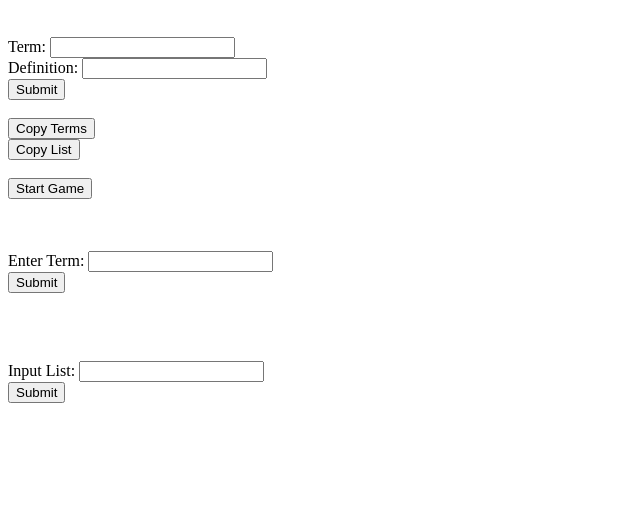
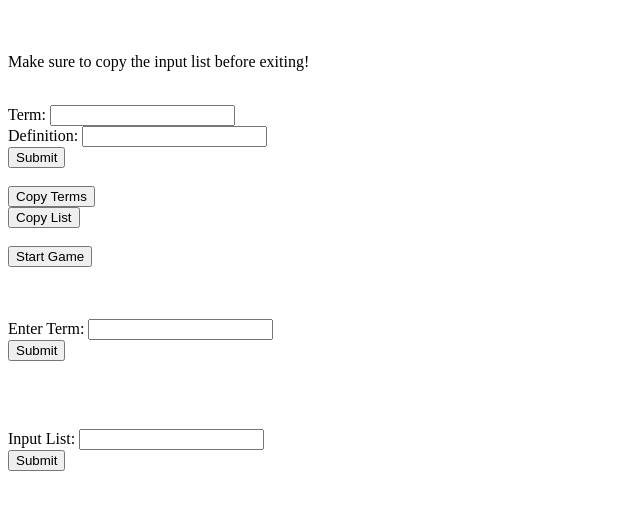
Before and after one commit to VidurKothur/cybersecurity, a plain HTML site: page docs/index.html in a window 1280 px wide. Shown: the part 61-570 px from the top of the page, without its empty margins (0-640 px from the left). Drawn offline with Linux system fonts and the light colour scheme.

Commit message:
Update index.html

```diff
--- a/docs/index.html
+++ b/docs/index.html
@@ -9,6 +9,7 @@
 
 <body>
   <h1>Cybersecurity</h1><br>
+  <p>Make sure to copy the input list before exiting!</p><br>
   <form onsubmit = "collectTerms(event)">
     <label for = "term">Term:</label>
     <input type = "text" id = "term"><br>
```
